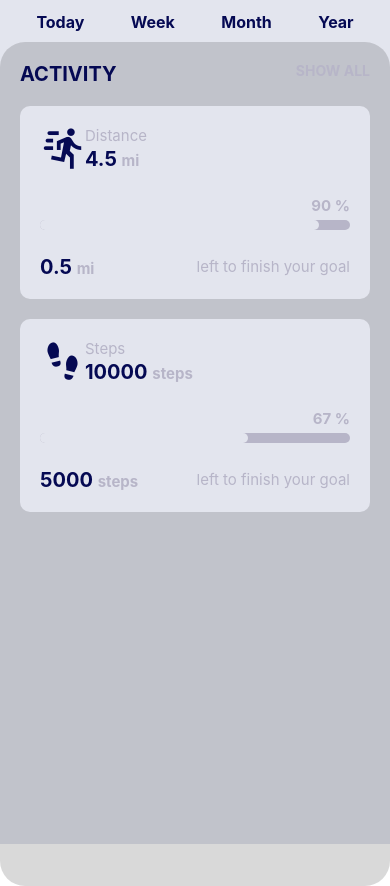
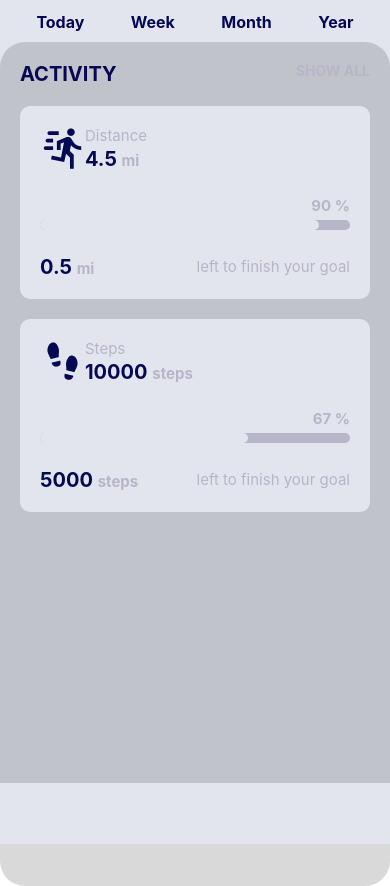
Before and after one commit to saldanaj97/fitness-tracker, a React Native app: screen / in a window 390 px wide. Built offline with nearby package versions, Linux system fonts and the light colour scheme.

Commit message:
home page ui done w/o state, routes, or live data

```diff
--- a/App.tsx
+++ b/App.tsx
@@ -6,12 +6,14 @@
  */
 
 import React from 'react'
-import { SafeAreaView, ScrollView, StatusBar, StyleSheet, useColorScheme, View } from 'react-native'
+import { SafeAreaView, StatusBar, StyleSheet, useColorScheme } from 'react-native'
 
 import Activity from './src/components/activity/activity'
 import { DarkModeColors, LightModeColors } from './src/themeColors'
+import BottomBar from './src/ui/activity/navigation/bottom-bar'
 import MenuBar from './src/ui/activity/navigation/menu-bar'
 
+// TODO: Replace the names of the bar components for less confusion
 function App(): React.JSX.Element {
   const isDarkMode = useColorScheme() === 'dark'
   const styles = isDarkMode ? darkModeStyles : lightModeStyles
@@ -24,10 +26,8 @@ function App(): React.JSX.Element {
         animated={true}
       />
       <MenuBar />
-      <ScrollView contentInsetAdjustmentBehavior="automatic">
-        <View style={styles.view} />
-      </ScrollView>
       <Activity />
+      <BottomBar />
     </SafeAreaView>
   )
 }
--- a/src/components/activity/activity.tsx
+++ b/src/components/activity/activity.tsx
@@ -2,7 +2,7 @@ import React from 'react'
 import { SafeAreaView, StyleSheet, Text, useColorScheme } from 'react-native'
 
 import { DarkModeColors, LightModeColors } from '../../themeColors'
-import Distance from './distance'
+import Data from './distance'
 
 export default function Activity(): React.JSX.Element {
   const isDarkMode = useColorScheme() === 'dark'
@@ -14,7 +14,7 @@ export default function Activity(): React.JSX.Element {
         <Text style={styles.heading}>Activity</Text>
         <Text style={styles.subheading}>Show All</Text>
       </SafeAreaView>
-      <Distance />
+      <Data />
     </SafeAreaView>
   )
 }
--- /dev/null
+++ b/src/ui/activity/navigation/bottom-bar.tsx
@@ -0,0 +1,69 @@
+import React from 'react'
+import { SafeAreaView, StyleSheet, useColorScheme } from 'react-native'
+import MaterialCommunityIcon from 'react-native-vector-icons/MaterialCommunityIcons'
+
+import { DarkModeColors, LightModeColors } from '../../../themeColors'
+
+export default function BottomBar() {
+  const isDarkMode = useColorScheme() === 'dark'
+  const styles = isDarkMode ? darkModeStyles : lightModeStyles
+  return (
+    <SafeAreaView style={styles.container}>
+      <SafeAreaView style={styles.iconContainer}>
+        <MaterialCommunityIcon name={'view-dashboard-outline'} style={styles.icon} size={30} />
+        <MaterialCommunityIcon name={'timer-outline'} style={styles.icon} size={30} />
+        <MaterialCommunityIcon name={'plus'} style={styles.icon} size={30} />
+        <MaterialCommunityIcon name={'chart-line'} style={styles.icon} size={30} />
+        <MaterialCommunityIcon name={'account-outline'} style={styles.icon} size={30} />
+      </SafeAreaView>
+    </SafeAreaView>
+  )
+}
+
+const darkModeStyles = StyleSheet.create({
+  container: {
+    position: 'absolute',
+    bottom: 0,
+    left: 0,
+    right: 0,
+    alignSelf: 'center',
+    backgroundColor: DarkModeColors.primary,
+  },
+  iconContainer: {
+    display: 'flex',
+    flexDirection: 'row',
+    justifyContent: 'space-between',
+    alignContent: 'center',
+    margin: 10,
+  },
+  icon: {
+    color: DarkModeColors.primaryFont,
+    padding: 20,
+    textTransform: 'uppercase',
+    fontWeight: 'bold',
+  },
+})
+
+const lightModeStyles = StyleSheet.create({
+  container: {
+    position: 'absolute',
+    bottom: 0,
+    left: 0,
+    right: 0,
+    alignSelf: 'center',
+    backgroundColor: LightModeColors.primary,
+  },
+  iconContainer: {
+    display: 'flex',
+    flexDirection: 'row',
+    justifyContent: 'space-between',
+    alignContent: 'center',
+  },
+  icon: {
+    color: DarkModeColors.primaryFont,
+    fontSize: 20,
+    padding: 20,
+    textTransform: 'uppercase',
+    fontWeight: 'bold',
+  },
+})
```
Also changed, not shown: src/ui/activity/navigation/bottom-navbar.tsx (deleted).
